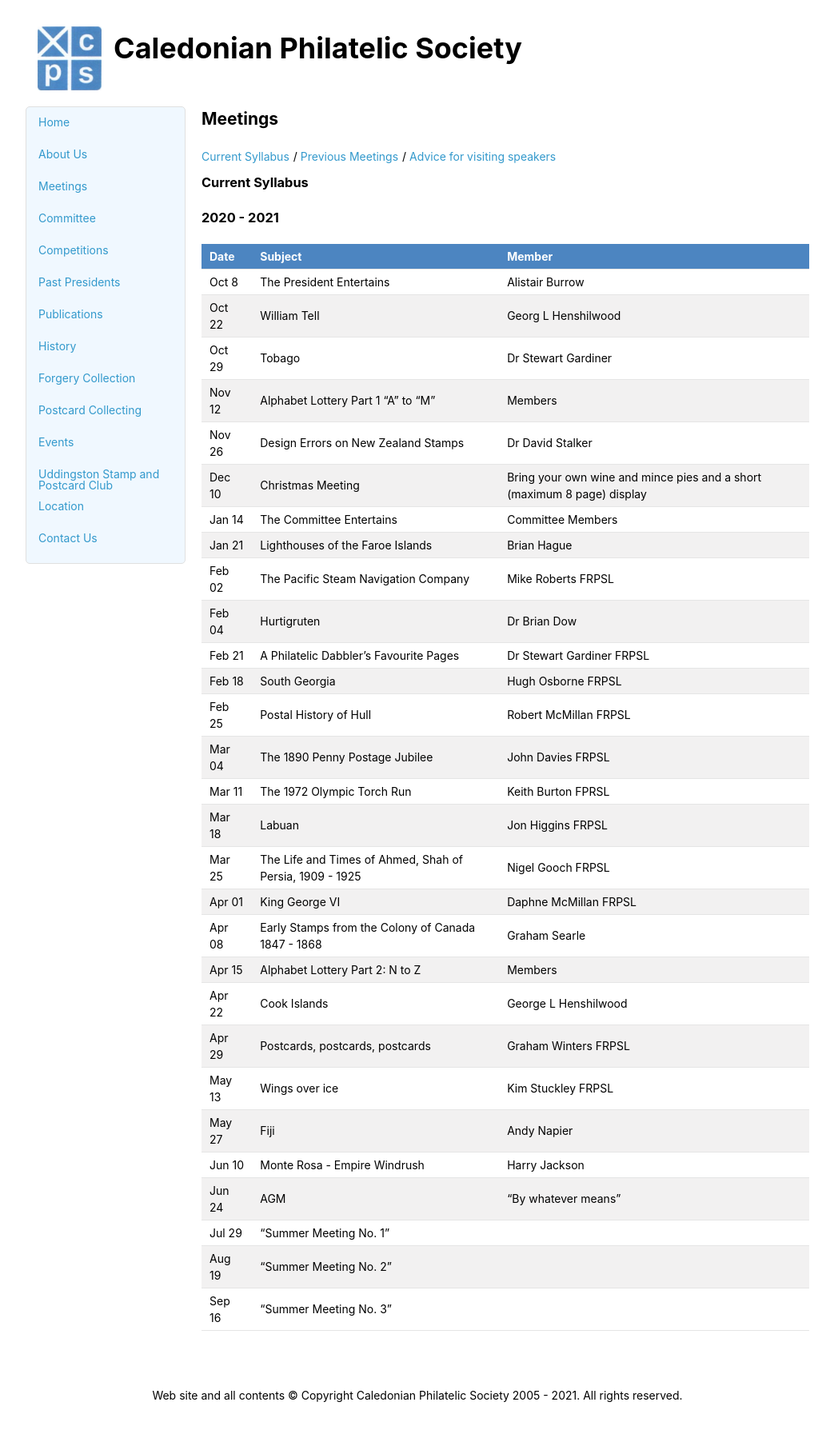
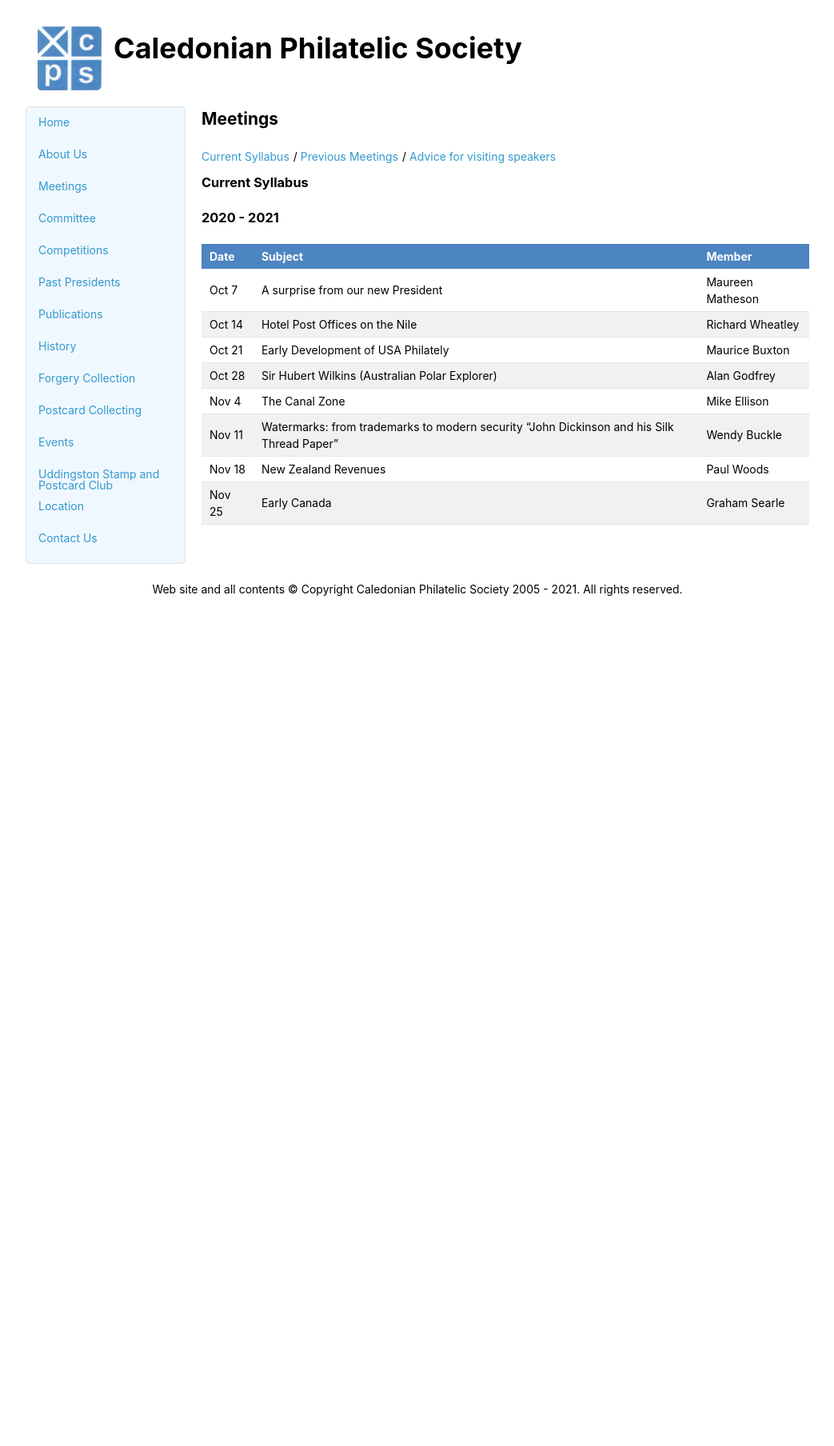
Before and after one commit to astalker/caledonian-stamps, a Jekyll site: the page built from meetings.md, in a window 1280 px wide. Shown: the whole page at 80% size, without its empty margins (118-1161 px from the left). Built offline with Jekyll 4.4.1, drawn with Linux system fonts in a browser that asks for light colours; our own code applies the rules of GitHub Pages for plain Markdown files; after the commit the page ends 900 px from its top, so only the background shows below that.

Commit message:
2021 Autumn Meetings added

```diff
--- a/meetings.md
+++ b/meetings.md
@@ -7,32 +7,11 @@
 
 Date  | Subject | Member
 ----- | ------- | ------
-Oct 8 | The President Entertains | Alistair Burrow
-Oct 22 | William Tell | Georg L Henshilwood
-Oct 29 | Tobago | Dr Stewart Gardiner
-Nov 12 | Alphabet Lottery Part 1 "A" to "M" | Members
-Nov 26 | Design Errors on New Zealand Stamps | Dr David Stalker
-Dec 10 | Christmas Meeting | Bring your own wine and mince pies and a short (maximum 8 page) display
-Jan 14 | The Committee Entertains | Committee Members
-Jan 21 | Lighthouses of the Faroe Islands | Brian Hague
-Feb 02 | The Pacific Steam Navigation Company | Mike Roberts FRPSL
-Feb 04 | Hurtigruten | Dr Brian Dow
-Feb 21 | A Philatelic Dabbler's Favourite Pages | Dr Stewart Gardiner FRPSL
-Feb 18 | South Georgia | Hugh Osborne FRPSL
-Feb 25 | Postal History of Hull | Robert McMillan FRPSL
-Mar 04 | The 1890 Penny Postage Jubilee | John Davies FRPSL
-Mar 11 | The 1972 Olympic Torch Run | Keith Burton FPRSL
-Mar 18 | Labuan | Jon Higgins FRPSL
-Mar 25 | The Life and Times of Ahmed, Shah of Persia, 1909 - 1925 | Nigel Gooch FRPSL
-Apr 01 | King George VI | Daphne McMillan FRPSL
-Apr 08 | Early Stamps from the Colony of Canada 1847 - 1868 | Graham Searle
-Apr 15 | Alphabet Lottery Part 2: N to Z | Members
-Apr 22 | Cook Islands | George L Henshilwood
-Apr 29 | Postcards, postcards, postcards | Graham Winters FRPSL
-May 13 | Wings over ice | Kim Stuckley FRPSL
-May 27 | Fiji | Andy Napier
-Jun 10 | Monte Rosa - Empire Windrush | Harry Jackson
-Jun 24 | AGM | "By whatever means"
-Jul 29 | "Summer Meeting No. 1"
-Aug 19 | "Summer Meeting No. 2"
-Sep 16 | "Summer Meeting No. 3"
+Oct 7  | A surprise from our new President | Maureen Matheson
+Oct 14 | Hotel Post Offices on the Nile | Richard Wheatley
+Oct 21 | Early Development of USA Philately | Maurice Buxton
+Oct 28 | Sir Hubert Wilkins (Australian Polar Explorer) | Alan Godfrey
+Nov 4  | The Canal Zone | Mike Ellison
+Nov 11 | Watermarks: from trademarks to modern security "John Dickinson and his Silk Thread Paper"| Wendy Buckle
+Nov 18 | New Zealand Revenues | Paul Woods
+Nov 25 | Early Canada | Graham Searle
```
